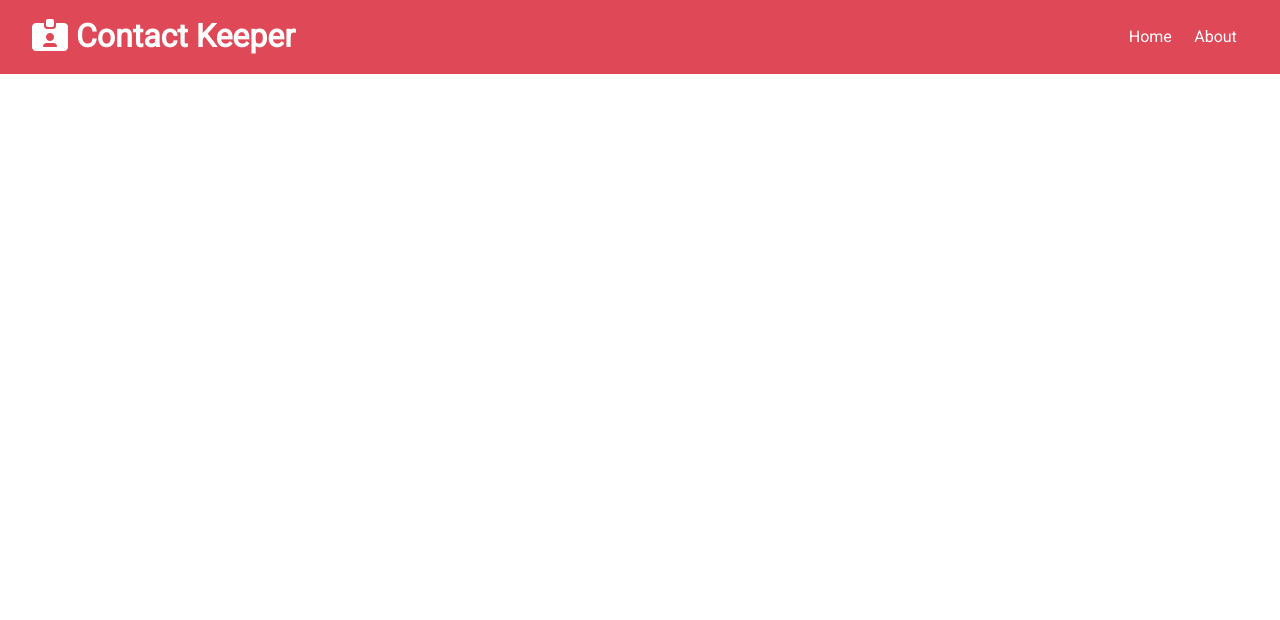
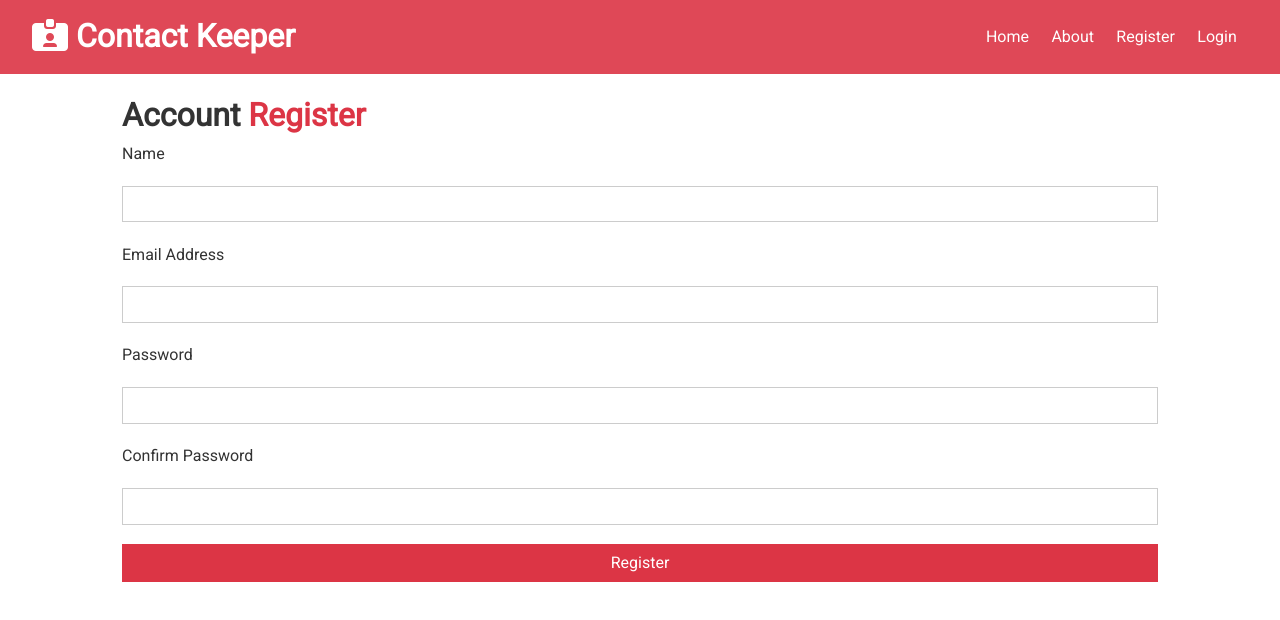
Before and after one commit to ellysaschottler/Contact_Keeper-ESchottler, a React (Create React App) app in the folder client/: page /register in a window 1280 px wide. Shown: the top 620 px of the page. Built offline with nearby package versions, Linux system fonts and the light colour scheme.

Commit message:
created register and login components

```diff
--- a/client/src/App.js
+++ b/client/src/App.js
@@ -3,6 +3,8 @@ import { BrowserRouter, Route, Routes } from 'react-router-dom';
 import Navbar from './components/layout/Navbar';
 import Home from './components/pages/Home';
 import About from './components/pages/About';
+import Register from './components/auth/Register';
+import Login from './components/auth/Login';
 import ContactState from './context/contact/ContactState';
 import AuthState from './context/auth/AuthState';
 
@@ -19,6 +21,8 @@ const App = () => {
         <Routes>
           <Route exact path='/' element={<Home/>} />
           <Route exact path='about' element={<About/>} />
+          <Route exact path='register' element={<Register/>} />
+          <Route exact path='login' element={<Login/>} />
         </Routes>
       </div>
     </Fragment>
--- /dev/null
+++ b/client/src/components/auth/Login.js
@@ -0,0 +1,39 @@
+import React, { useState } from 'react';
+
+const Login = () => {
+    const [user, setUser] = useState({
+        email: '',
+        password: ''
+    });
+
+    const { email, password } = user;
+
+
+    const onChange = e => setUser({ ...user, [e.target.name]: e.target.value})
+
+const onSubmit = e => {
+    e.preventDefault();
+    console.log('Login Submit');
+}
+
+    return (
+        <div classNasme="form-container">
+            <h1>
+                Account <span className="text-primary">Login</span>
+            </h1>
+            <form onSubmit={onSubmit}>
+                <div className="form-group">
+                    <label htmlFor="email">Email Address</label>
+                    <input type="email" name="email" value={email} onChange={onChange} />
+                </div>
+                <div className="form-group">
+                    <label htmlFor="password">Password</label>
+                    <input type="password" name="password" value={password} onChange={onChange} />
+                </div>
+                <input type="submit" value="Login" className="btn btn-primary btn-block" />
+            </form>
+        </div>
+    )
+}
+
+export default Login
--- /dev/null
+++ b/client/src/components/auth/Register.js
@@ -0,0 +1,49 @@
+import React, { useState } from 'react';
+
+const Register = () => {
+    const [user, setUser] = useState({
+        name: '',
+        email: '',
+        password: '',
+        password2: ''
+    });
+
+    const { name, email, password, password2 } = user;
+
+
+    const onChange = e => setUser({ ...user, [e.target.name]: e.target.value})
+
+const onSubmit = e => {
+    e.preventDefault();
+    console.log('Register Submit');
+}
+
+    return (
+        <div classNasme="form-container">
+            <h1>
+                Account <span className="text-primary">Register</span>
+            </h1>
+            <form onSubmit={onSubmit}>
+                <div className="form-group">
+                    <label htmlFor="name">Name</label>
+                    <input type="text" name="name" value={name} onChange={onChange} />
+                </div>
+                <div className="form-group">
+                    <label htmlFor="email">Email Address</label>
+                    <input type="email" name="email" value={email} onChange={onChange} />
+                </div>
+                <div className="form-group">
+                    <label htmlFor="password">Password</label>
+                    <input type="password" name="password" value={password} onChange={onChange} />
+                </div>
+                <div className="form-group">
+                    <label htmlFor="password2">Confirm Password</label>
+                    <input type="password" name="password2" value={password2} onChange={onChange} />
+                </div>
+                <input type="submit" value="Register" className="btn btn-primary btn-block" />
+            </form>
+        </div>
+    )
+}
+
+export default Register
--- a/client/src/components/layout/Navbar.js
+++ b/client/src/components/layout/Navbar.js
@@ -12,12 +12,13 @@ const Navbar = ({ title, icon }) => {
                 <li>
                     <Link to='/'>Home</Link>
                     <Link to='/about'>About</Link>
+                    <Link to='/register'>Register</Link>
+                    <Link to='/login'>Login</Link>
                 </li>
             </ul>
         </div>
     )
 }
-
 
 Navbar.propTypes = {
     title: PropTypes.string.isRequired,
```
